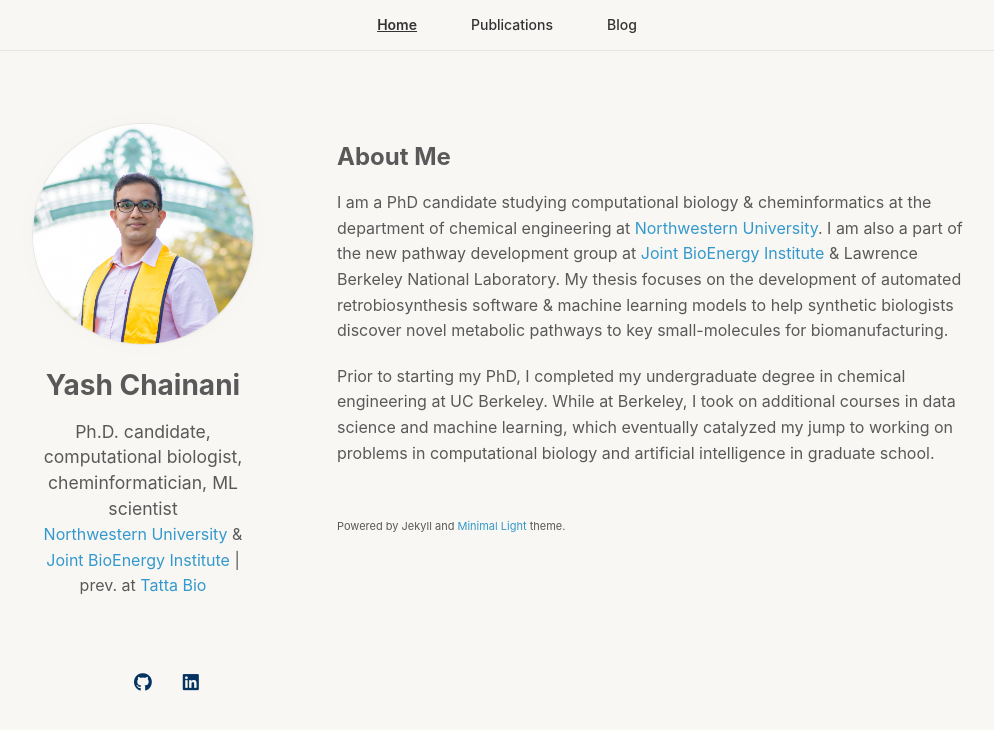
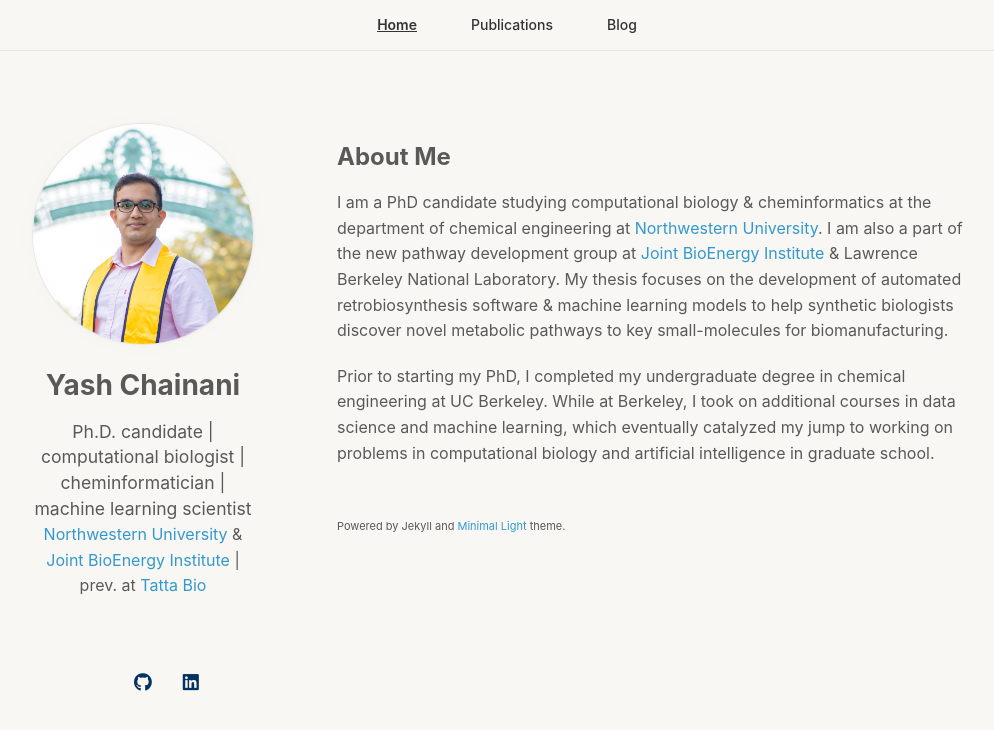
Before and after one commit to yashchainani21/yashchainani21.github.io, a Jekyll site: the page built from index.md, in a window 1280 px wide. Shown: the top 730 px of the page, without its empty margins (133-1127 px from the left). Built offline with Jekyll 4.4.1, drawn with Linux system fonts in a browser that asks for light colours; a style sheet for code colours, icons or effects is not loaded; our own code applies the rules of GitHub Pages for plain Markdown files.

Commit message:
Update position title formatting
- Replace commas with vertical pipes for cleaner separation
- Spell out "ML" as "machine learning" for clarity

🤖 Generated with [Claude Code](https://claude.ai/code)

Co-Authored-By: Claude <noreply@anthropic.com>

```diff
--- a/_config.yml
+++ b/_config.yml
@@ -1,6 +1,6 @@
 # Basic Information
 title: Yash Chainani
-position: Ph.D. candidate, computational biologist, cheminformatician, ML scientist
+position: Ph.D. candidate | computational biologist | cheminformatician | machine learning scientist
 affiliation: Northwestern University & Joint BioEnergy Institute
 email: yashchainani2026@u.northwestern.edu
 
```
